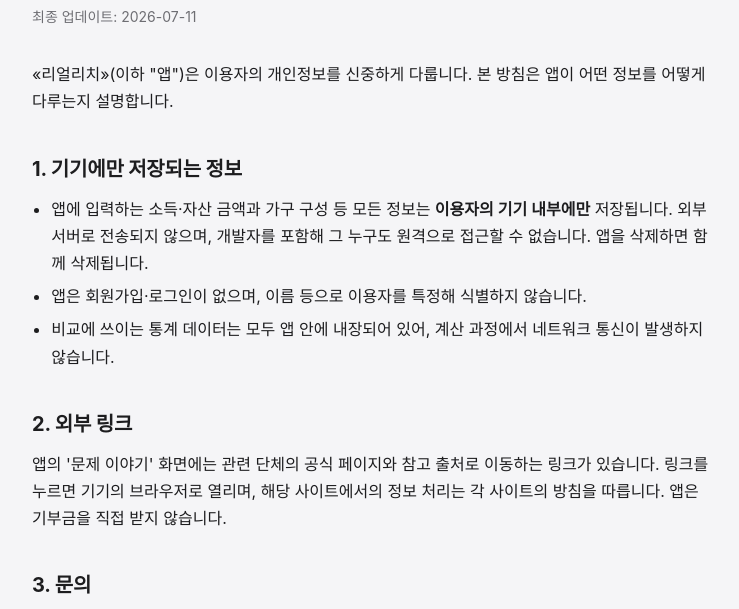
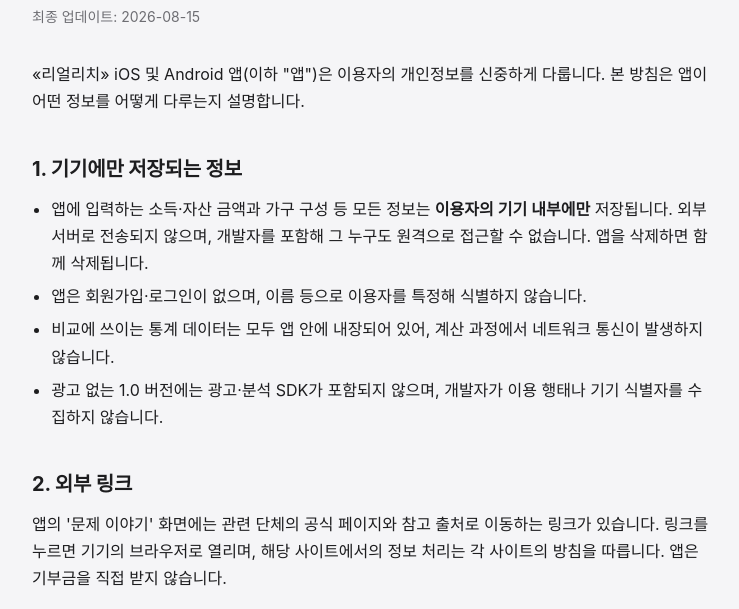
Before and after one commit to torchnn/torchnn.github.io, a plain HTML site: page policy/real-rich/privacy.html in a window 1280 px wide. Shown: the part 160-769 px from the top of the page, without its empty margins (268-1007 px from the left). Drawn offline with Linux system fonts and the light colour scheme.

Commit message:
Update Real Rich policy for Android (#5)
Expand the Real Rich privacy and support pages to cover the Android app and document the no-ads 1.0 behavior.

```diff
--- a/policy/real-rich/privacy.html
+++ b/policy/real-rich/privacy.html
@@ -13,16 +13,17 @@
   <header class="site">
     <p class="eyebrow">리얼리치</p>
     <h1>개인정보 처리방침</h1>
-    <p class="updated">최종 업데이트: 2026-07-11</p>
+    <p class="updated">최종 업데이트: 2026-08-15</p>
   </header>
 
-  <p>«리얼리치»(이하 "앱")은 이용자의 개인정보를 신중하게 다룹니다. 본 방침은 앱이 어떤 정보를 어떻게 다루는지 설명합니다.</p>
+  <p>«리얼리치» iOS 및 Android 앱(이하 "앱")은 이용자의 개인정보를 신중하게 다룹니다. 본 방침은 앱이 어떤 정보를 어떻게 다루는지 설명합니다.</p>
 
   <h2>1. 기기에만 저장되는 정보</h2>
   <ul>
     <li>앱에 입력하는 소득·자산 금액과 가구 구성 등 모든 정보는 <strong>이용자의 기기 내부에만</strong> 저장됩니다. 외부 서버로 전송되지 않으며, 개발자를 포함해 그 누구도 원격으로 접근할 수 없습니다. 앱을 삭제하면 함께 삭제됩니다.</li>
     <li>앱은 회원가입·로그인이 없으며, 이름 등으로 이용자를 특정해 식별하지 않습니다.</li>
     <li>비교에 쓰이는 통계 데이터는 모두 앱 안에 내장되어 있어, 계산 과정에서 네트워크 통신이 발생하지 않습니다.</li>
+    <li>광고 없는 1.0 버전에는 광고·분석 SDK가 포함되지 않으며, 개발자가 이용 행태나 기기 식별자를 수집하지 않습니다.</li>
   </ul>
 
   <h2>2. 외부 링크</h2>
```
Also changed, not shown: policy/real-rich/support.html (+1 -1 lines).
